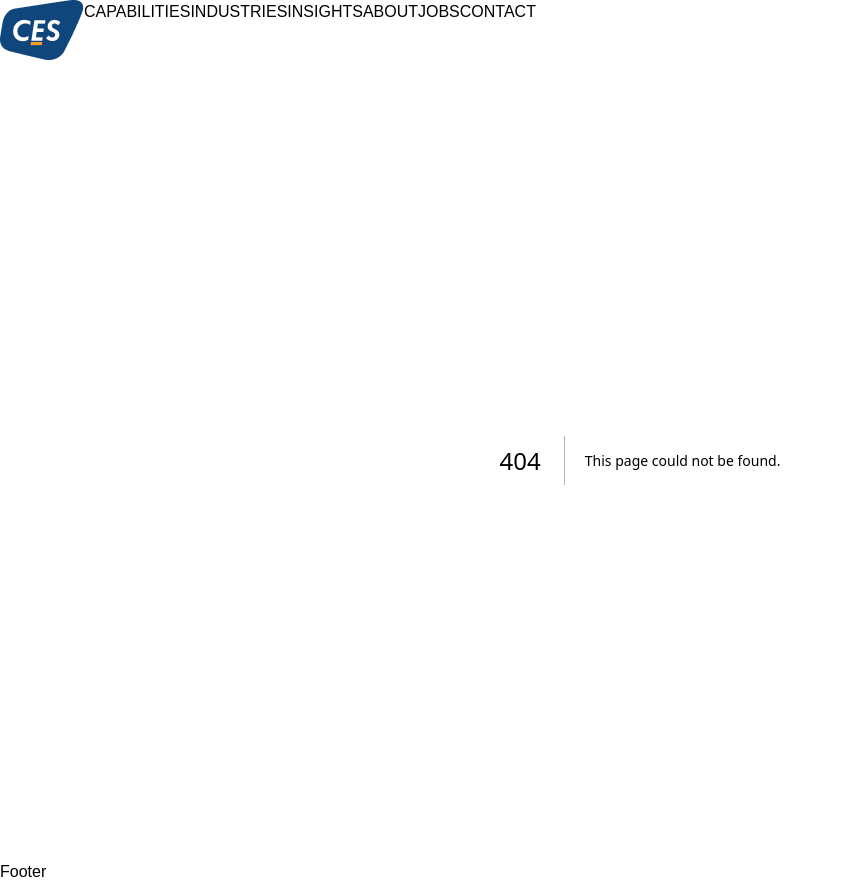
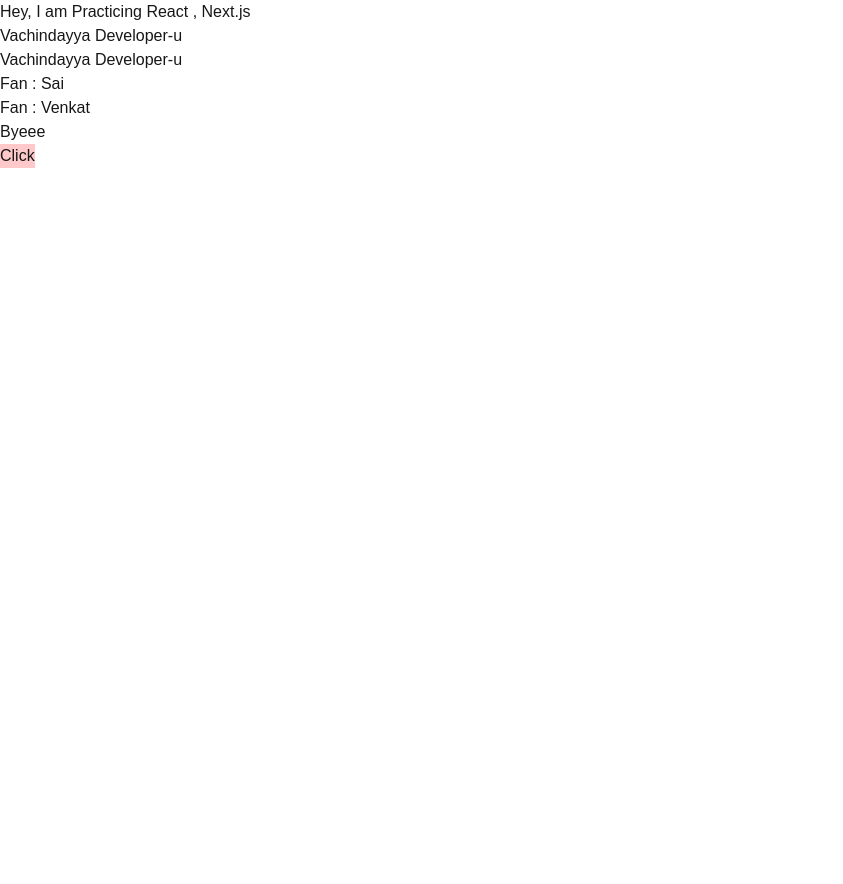
Before and after one commit to SaiVenkataRaja/Web-Dev, a Next.js app in the folder ces-limited/: page /unnecessary/practice in a window 1280 px wide. Before the commit this address had no page. Shown: the whole page, without its empty margins (0-843 px from the left). After the commit the page ends 800 px from the top, so only its background shows below. Built offline with nearby package versions, Linux system fonts and the light colour scheme.

Commit message:
6th commit

```diff
--- a/ces-limited/src/app/layout.js
+++ b/ces-limited/src/app/layout.js
@@ -24,9 +24,7 @@ export default function RootLayout({ children }) {
       <body
         className={`${geistSans.variable} ${geistMono.variable} antialiased`}
       >
-        <Header />
         {children}
-        <Footer />
       </body>
     </html>
   );
--- /dev/null
+++ b/ces-limited/src/app/unnecessary/practice/page.js
@@ -0,0 +1,41 @@
+function Comp1() {
+    return <p>Vachindayya Developer-u</p>
+}
+function MemuMeeFans(props) {
+    return(
+        <div>
+            <p>Fan : {props.name}</p>
+        </div>
+    )
+}
+function CondRender({isLogged}) {
+    return (
+        <div>
+            {isLogged ? <p>Hii</p> :  <p>Byeee</p> }
+        </div>
+    )
+}
+function Clicked({yesClicked}) {
+    return (
+        <div>
+            {yesClicked ? <button className="bg-blue-200">Click</button> : <button className="bg-red-200">Click</button>}
+        </div>
+    )
+}
+export default function Practice() {
+    return(
+        //functional componenets
+        <div>
+            <h2>Hey, I am Practicing React , Next.js </h2>
+            <p>Vachindayya Developer-u</p>
+            <Comp1 />
+
+            <MemuMeeFans name="Sai"/>
+            <MemuMeeFans name="Venkat" />
+
+            <CondRender isLogged={false}/>
+            <Clicked yesClicked={false} />
+        </div>
+
+    )
+}
```
Also changed, not shown: ces-limited/src/app/unnecessary/hello/page.js (renamed from ces-limited/src/app/hello/page.js).
